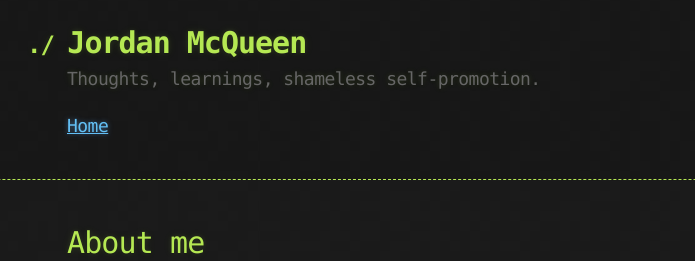
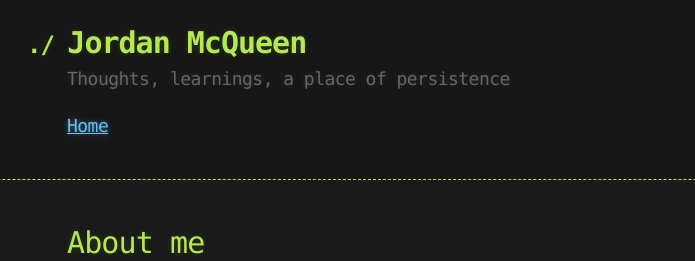
Before and after one commit to mcqueenjordan/mcqueenjordan.github.io, a Jekyll site: the page built from index.md, in a window 1280 px wide. Shown: the top 261 px of the page, without its empty margins (273-968 px from the left). Built offline with Jekyll 4.4.1, drawn with Linux system fonts in a browser that asks for light colours; our own code applies the rules of GitHub Pages for plain Markdown files.

Commit message:
change tagline

```diff
--- a/_config.yml
+++ b/_config.yml
@@ -1,6 +1,6 @@
 title: Jordan McQueen | developer + learner
 heading: Jordan McQueen
-description: Thoughts, learnings, shameless self-promotion.
+description: Thoughts, learnings, a place of persistence
 exclude: [deploy.sh]
 google_analytics:
 theme:
```
